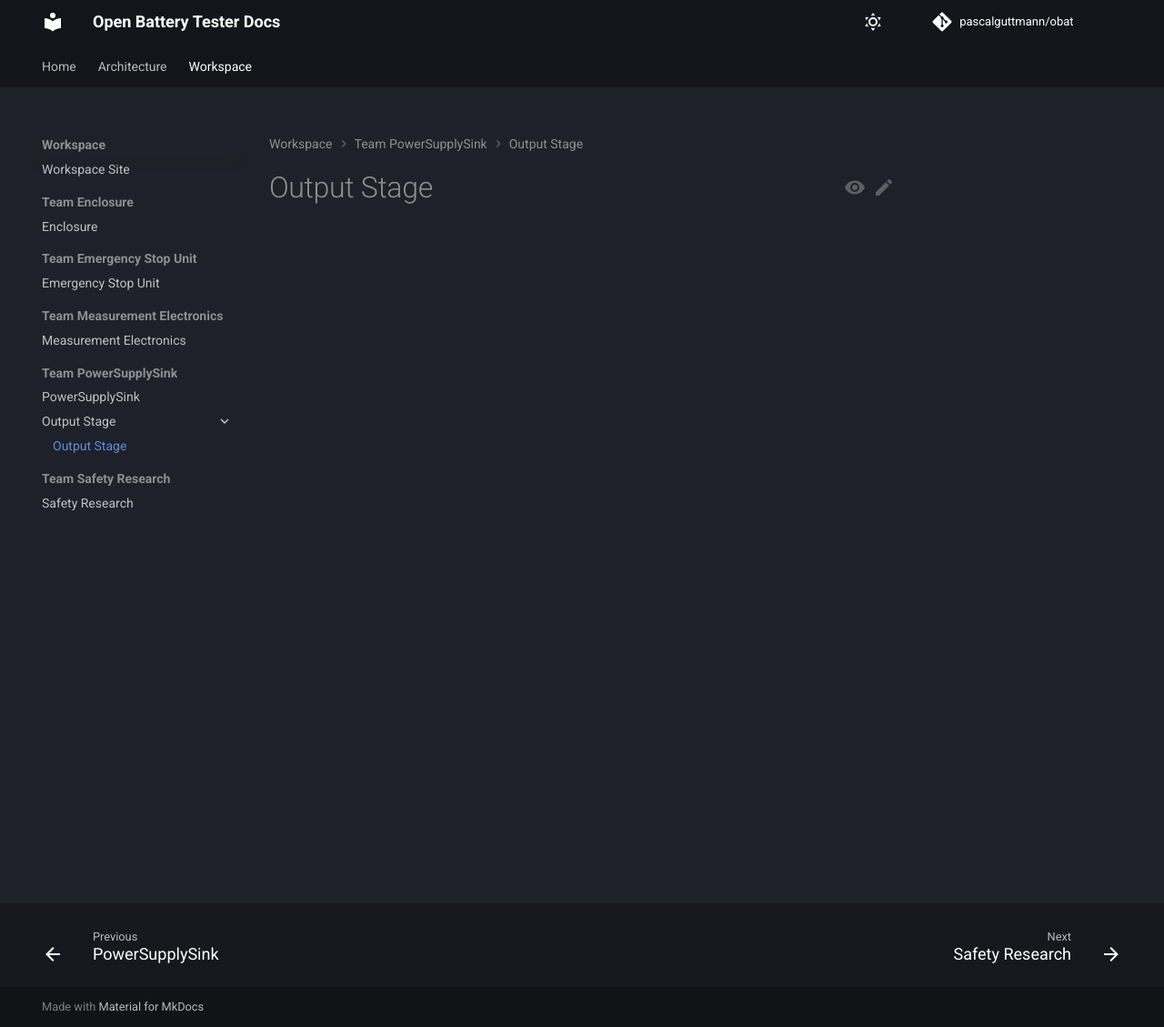
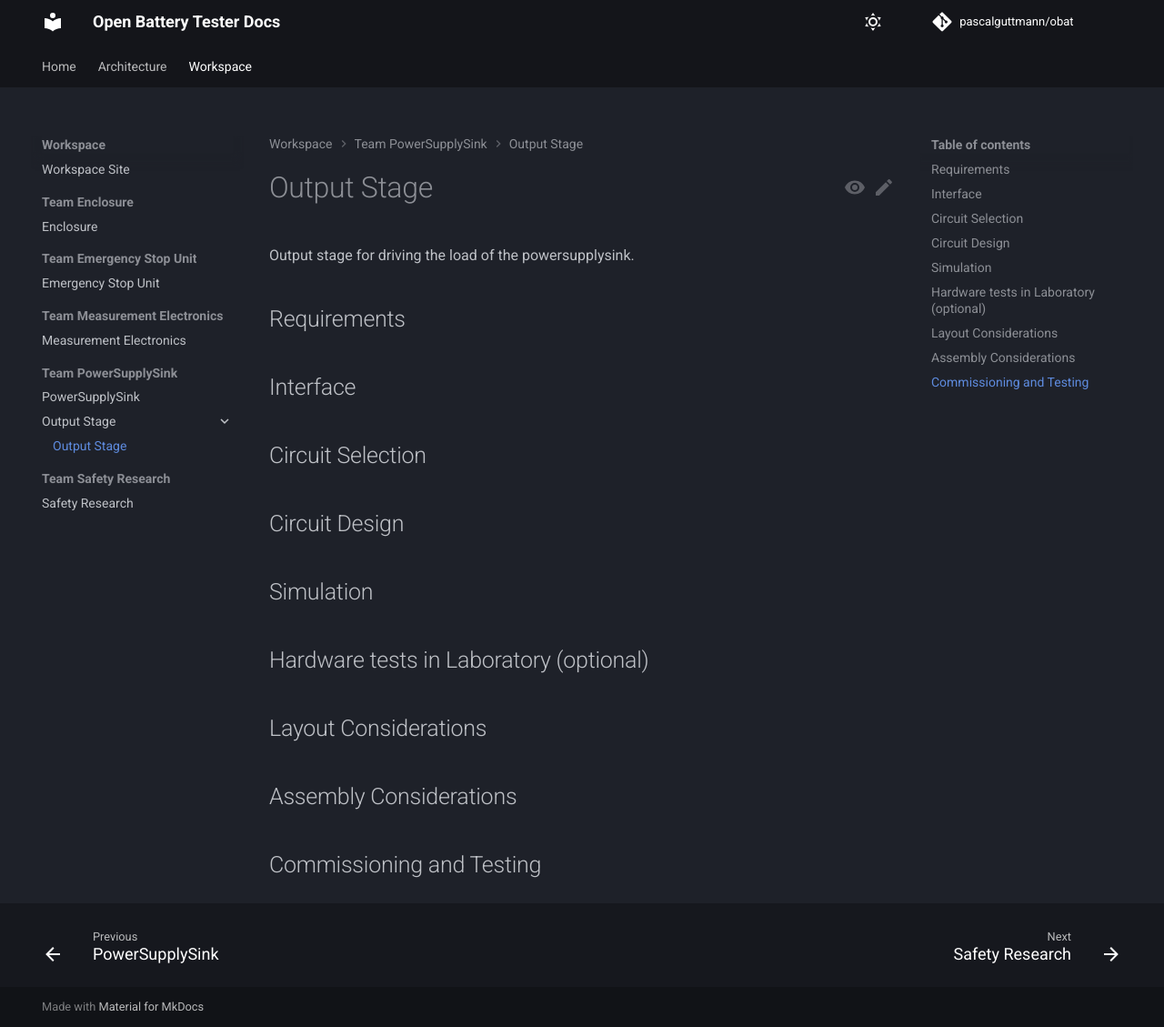
Before and after one commit to pascalguttmann/obat, an MkDocs documentation site: the page built from docs/workspace/pss/outstage/outstage.md, in a window 1280 px wide and 1129 px high. Shown: the whole window at 91% size. Built offline with MkDocs 1.6.1 and Material for MkDocs 9.7.7, drawn with Linux system fonts in a browser that asks for light colours; comment, search, counter and statistics services are not loaded.

Commit message:
add circuit component structure

```diff
--- a/docs/workspace/pss/outstage/outstage.md
+++ b/docs/workspace/pss/outstage/outstage.md
@@ -1,2 +1,31 @@
 Output Stage
 ============
+
+Output stage for driving the load of the powersupplysink.
+
+Requirements
+------------
+
+Interface
+---------
+
+Circuit Selection
+-----------------
+
+Circuit Design
+--------------
+
+Simulation
+----------
+
+Hardware tests in Laboratory (optional)
+---------------------------------------
+
+Layout Considerations
+---------------------
+
+Assembly Considerations
+-----------------------
+
+Commissioning and Testing
+-------------------------
```
